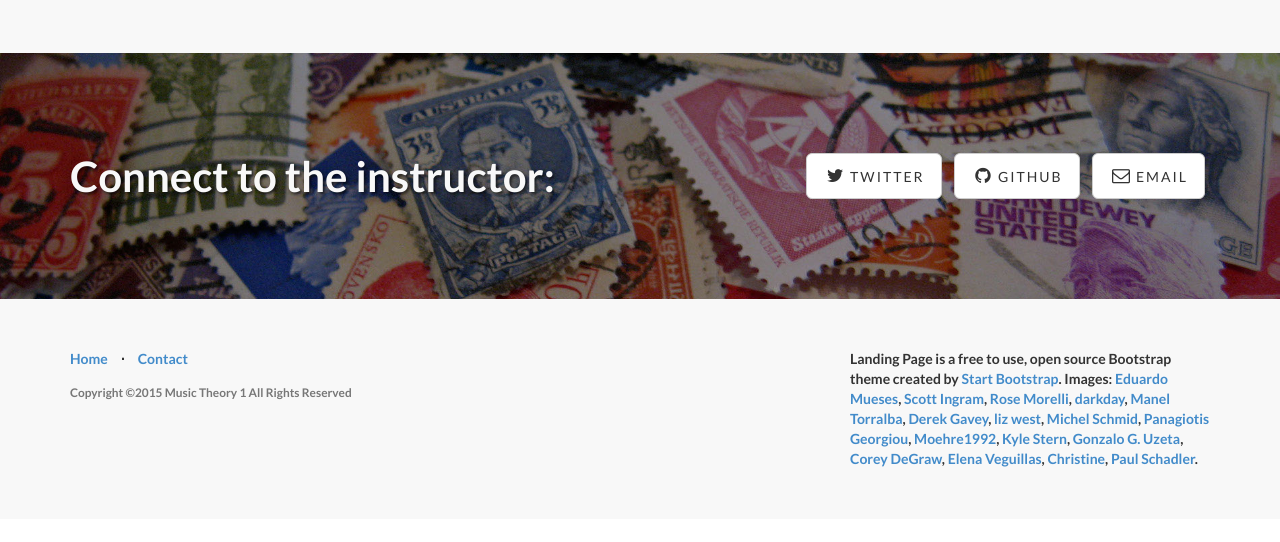
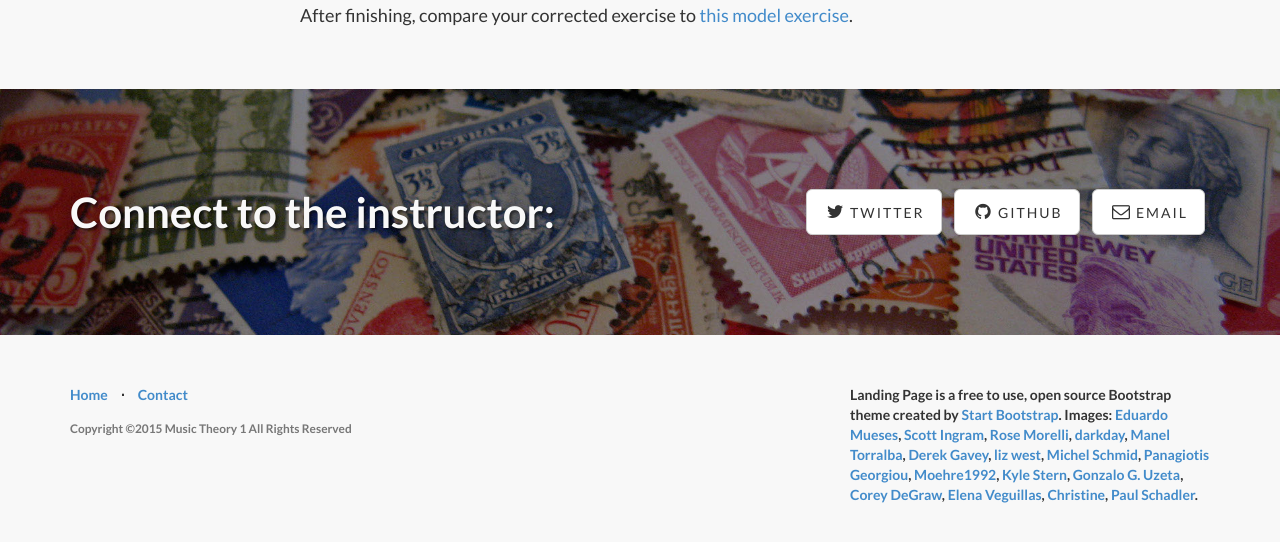
Before and after one commit to kshaffer/theory1, a Jekyll site: the page built from SecondSpeciesExercises.md, in a window 1280 px wide and 900 px high, scrolled down 1163 px, cut to the strip 345-887 px from the top of the window. Built offline with Jekyll 4.4.1, drawn with Linux system fonts in a browser that asks for light colours; nearby versions of some CDN libraries; library files that are not in the unit come from our copies; before the commit the page ends 2027 px from its top, so only the background shows below that.

Commit message:
second species model

```diff
--- a/SecondSpeciesExercises.md
+++ b/SecondSpeciesExercises.md
@@ -14,3 +14,5 @@ After noting where your musical instincts direct you, begin to add/delete/replac
 ### Minor key practice, counterpoint above
 
 <iframe src="https://trinket.io/embed/music/b704fec85f" width="100%" height="300" frameborder="0" marginwidth="0" marginheight="0" allowfullscreen></iframe>
+
+After finishing, compare your corrected exercise to [this model exercise](https://trinket.io/library/trinkets/6e2405d612).
```
